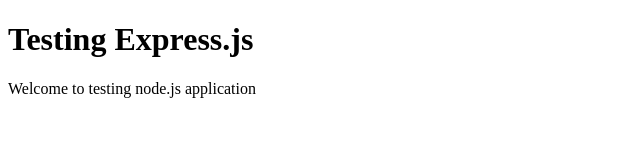
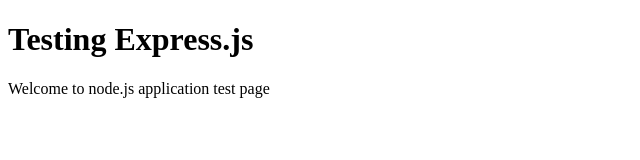
Before and after one commit to taylorcjohnson/web-server, a website: page public/index.html in a window 1280 px wide. Shown: the full height of the page, 0-640 px from the left. Drawn offline with Linux system fonts and the light colour scheme.

Commit message:
Correct paragraph text

```diff
--- a/public/index.html
+++ b/public/index.html
@@ -6,6 +6,6 @@
     </head>
     <body>
         <h1>Testing Express.js</h1>
-        <p>Welcome to testing node.js application</p>
+        <p>Welcome to node.js application test page</p>
     </body>
 </html>
```
